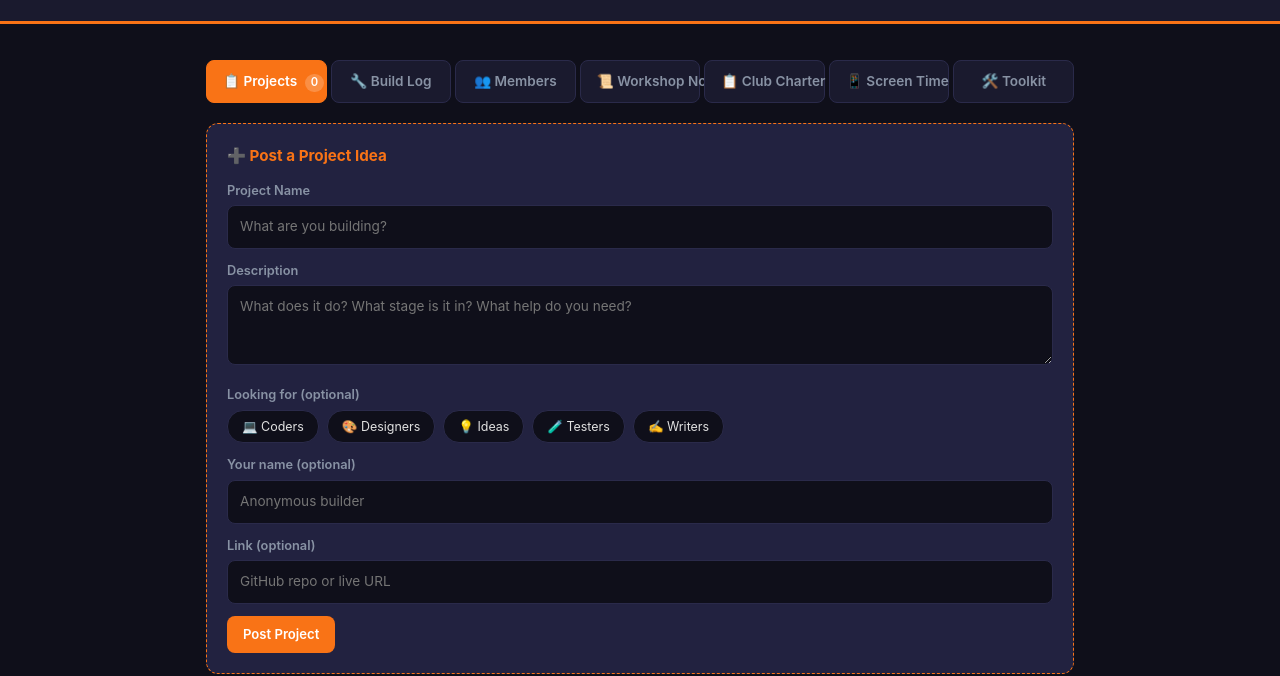
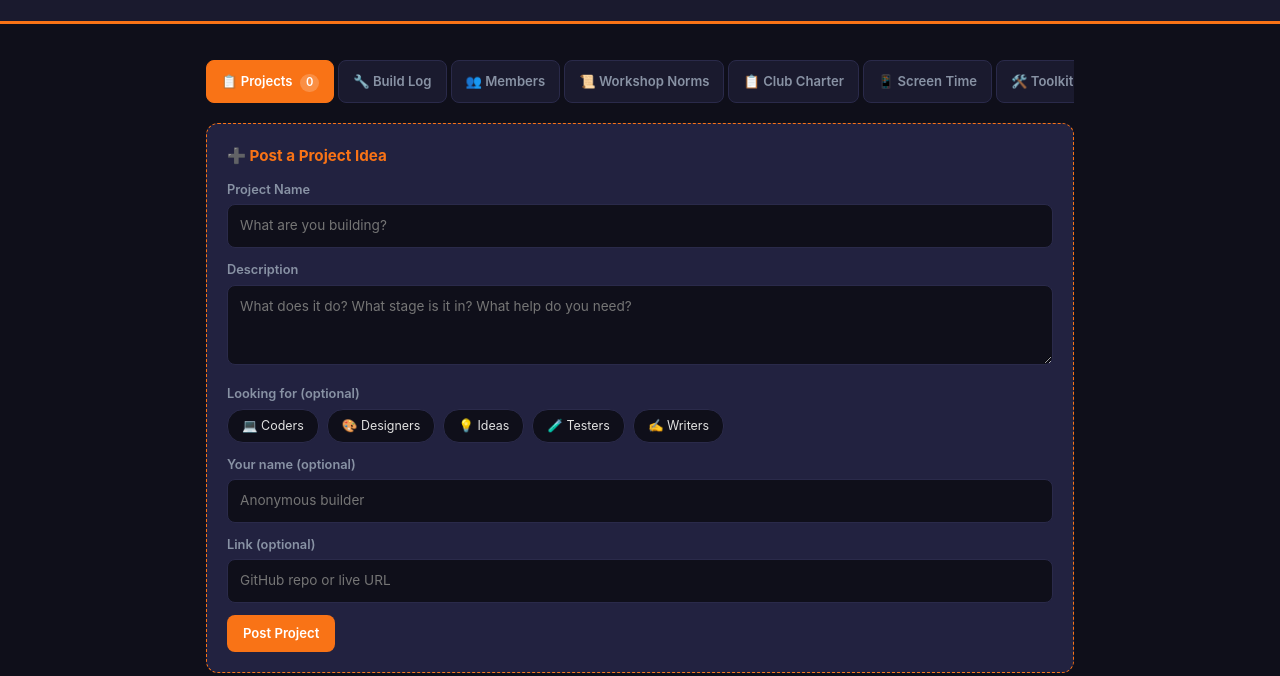
Before and after one commit to tomalfera/reseda-ai-workshop, a plain HTML site: page index.html in a window 1280 px wide. Shown: the part 126-802 px from the top of the page. Drawn offline with Linux system fonts and the light colour scheme.

Commit message:
Fix tab overflow: auto-size buttons to content, tighten padding & font

```diff
--- a/index.html
+++ b/index.html
@@ -18,7 +18,7 @@ header h1 span{color:var(--accent)}
 
 /* Tabs */
 .tabs{display:flex;gap:4px;margin-bottom:20px;overflow-x:auto}
-.tab{flex:1;min-width:100px;padding:10px 16px;background:var(--surface);border:1px solid var(--border);color:var(--muted);border-radius:var(--rs);cursor:pointer;font:inherit;font-size:.85rem;font-weight:600;text-align:center;transition:all .2s;white-space:nowrap}
+.tab{flex:0 0 auto;padding:10px 14px;background:var(--surface);border:1px solid var(--border);color:var(--muted);border-radius:var(--rs);cursor:pointer;font:inherit;font-size:.82rem;font-weight:600;text-align:center;transition:all .2s;white-space:nowrap}
 .tab:hover{color:var(--text);border-color:var(--accent)}
 .tab.active{background:var(--accent);color:#fff;border-color:var(--accent)}
 .tab-count{display:inline-block;background:rgba(255,255,255,.2);border-radius:10px;padding:0 6px;font-size:.7rem;margin-left:4px}
```
